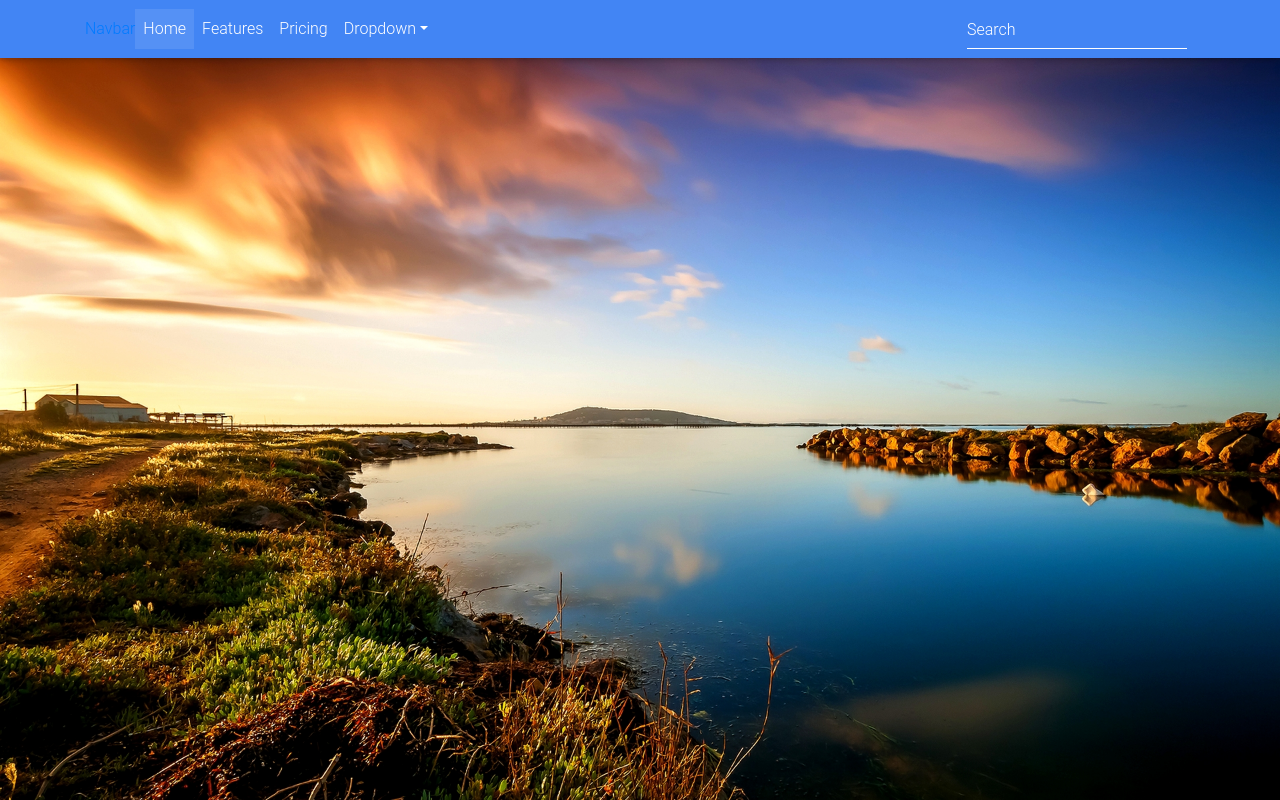
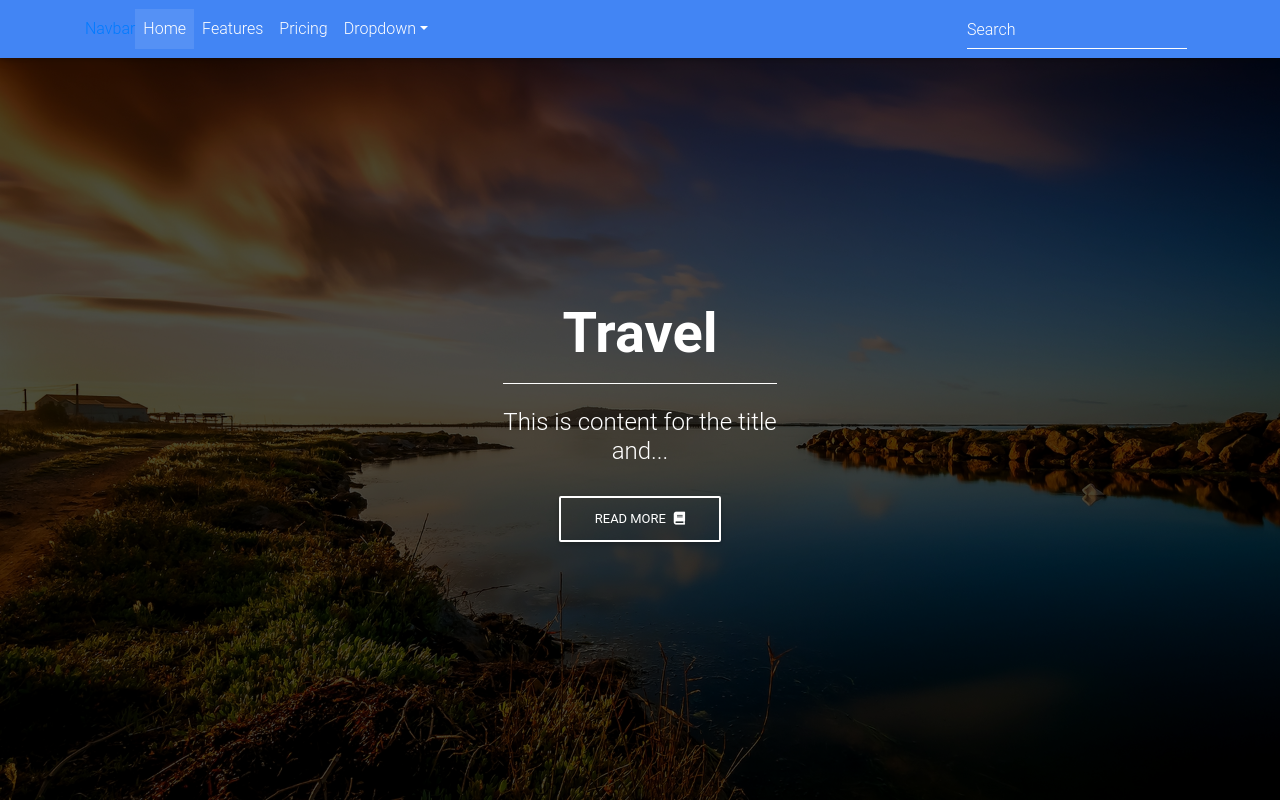
Before and after one commit to vish01/Landing-Page, a plain HTML site: page index.html in a window 1280 px wide. Drawn offline with nearby package versions, Linux system fonts and the light colour scheme.

Commit message:
Created flexbox and centered the content

```diff
--- a/index.html
+++ b/index.html
@@ -70,8 +70,22 @@
 </nav>
 <!-- Mask-->
 <div id="intro" class="view">
-    <div class="mask">
+    <div class="mask rgba-black-strong">
+        <div class="container-fluid d-flex align-items-center justify-content-center h-100">
+            <div class="row d-flex justify-content-center text-center">
+                <div class="col-md-10">
+            <!-- Heading-->
+            <h2 class="display-4 font-weight-bold white-text pt-5 mb-2">Travel</h2>
 
+            <!-- Divider-->
+            <hr class="hr-light">
+
+            <!-- Description-->
+            <h4 class="white-text my-4">This is content for the title and...</h4>
+            <button type="button" class="btn btn-outline-white"> Read More<i class="fas fa-book ml-2"></i></button>
+        </div>
+        </div>
+    </div>
     </div>
 </div>
         </header>
```
